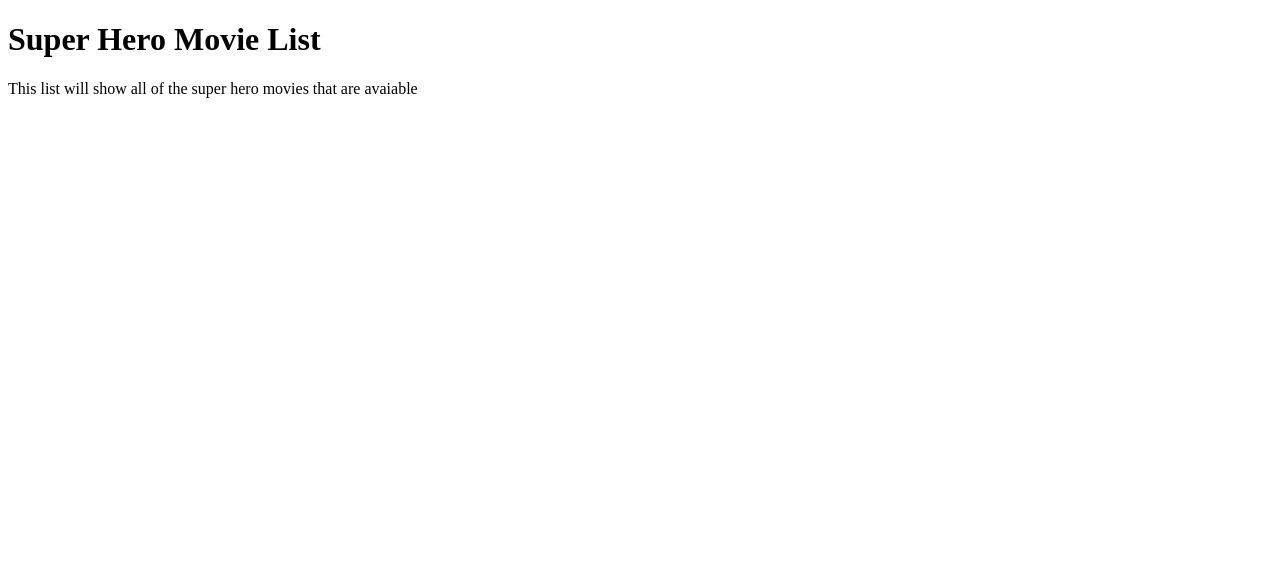
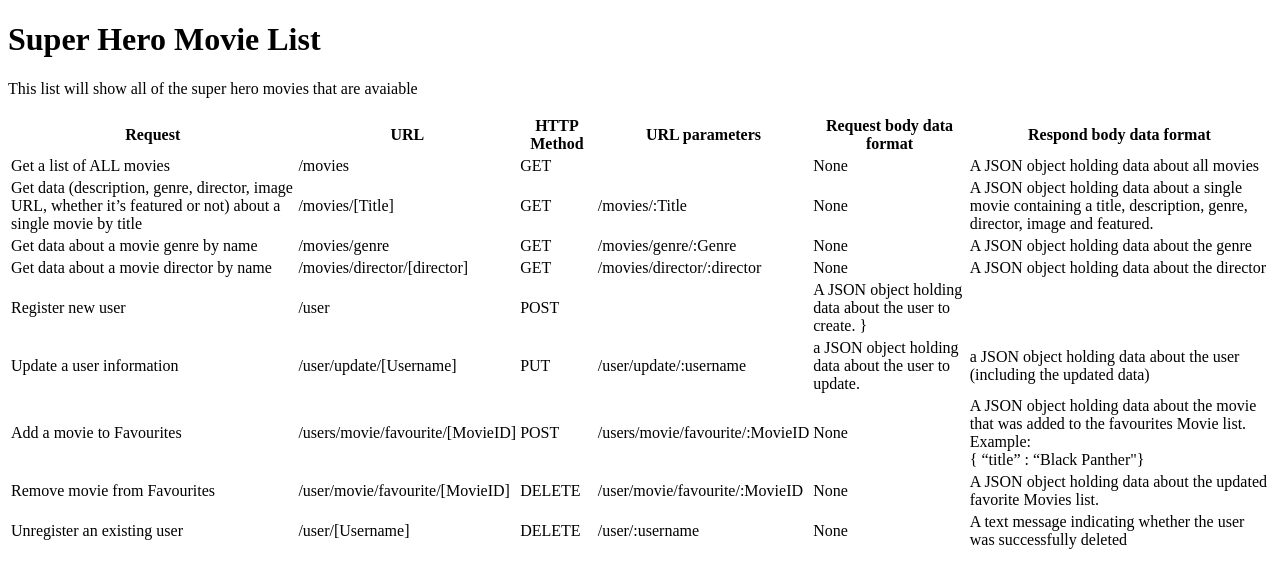
Before and after one commit to sballew17/movie.project, a website: page public/documentation.html in a window 1280 px wide. Drawn offline with Linux system fonts and the light colour scheme.

Commit message:
Update doc.html
Made a table showing what each endpoint does

```diff
--- a/public/documentation.html
+++ b/public/documentation.html
@@ -7,5 +7,89 @@
 <body>
   <h1> Super Hero Movie List</h1>
   <p>This list will show all of the super hero movies that are avaiable</p>
+
+  <table>
+ <tr>
+   <th>Request</th>
+   <th>URL</th>
+   <th>HTTP Method</th>
+   <th>URL parameters</th>
+   <th>Request body data format</th>
+   <th>Respond body data format</th>
+ </tr>
+ <tr>
+   <td>Get a list of ALL movies</td>
+   <td>/movies</td>
+   <td>GET</td>
+   <td></td>
+   <td>None</td>
+   <td>A JSON object holding data about all movies</td>
+ </tr>
+ <tr>
+   <td>Get data (description, genre, director, image URL, whether it’s featured or not) about a single movie by title</td>
+   <td>/movies/[Title]</td>
+   <td>GET</td>
+   <td>/movies/:Title</td>
+   <td>None</td>
+   <td>A JSON object holding data about a single movie containing a title, description, genre, director, image and featured.
+  </td>
+ </tr>
+ <tr>
+   <td>Get data about a movie genre by name</td>
+   <td>/movies/genre</td>
+   <td>GET</td>
+   <td>/movies/genre/:Genre</td>
+   <td>None</td>
+   <td>A JSON object holding data about the genre</td>
+ </tr>
+ <tr>
+   <td>Get data about a movie director by name</td>
+   <td>/movies/director/[director]</td>
+   <td>GET</td>
+   <td>/movies/director/:director</td>
+   <td>None</td>
+   <td>A JSON object holding data about the director</td>
+ </tr>
+ <tr>
+   <td>Register new user</td>
+   <td>/user</td>
+   <td>POST</td>
+   <td></td>
+   <td>A JSON object holding data about the user to create. }</td>
+ </tr>
+ <tr>
+  <td>Update a user information</td>
+   <td>/user/update/[Username]</td>
+   <td>PUT</td>
+   <td>/user/update/:username</td>
+   <td>a JSON object holding data about the user to update.
+   </td>
+   <td> a JSON object holding data about the user (including the updated data)
+ </tr>
+ <tr>
+   <td>Add a movie to Favourites </td>
+   <td>/users/movie/favourite/[MovieID]</td>
+   <td>POST</td>
+   <td>/users/movie/favourite/:MovieID</td>
+   <td>None</td>
+   <td>A JSON object holding data about the movie that was added to the favourites Movie list. <br> Example:<br> { “title” : “Black Panther"}</td>
+ </tr>
+ <tr>
+   <td>Remove movie from Favourites</td>
+   <td>/user/movie/favourite/[MovieID]</td>
+   <td>DELETE</td>
+   <td>/user/movie/favourite/:MovieID</td>
+   <td>None</td>
+   <td>A JSON object holding data about the updated favorite Movies list.</td>
+ </tr>
+ <tr>
+   <td>Unregister an existing user</td>
+   <td>/user/[Username]</td>
+   <td>DELETE</td>
+   <td>/user/:username</td>
+   <td>None</td>
+   <td>A text message indicating whether the user was successfully deleted</td>
+ </tr>
+</table>
 </body>
 </html>
```
